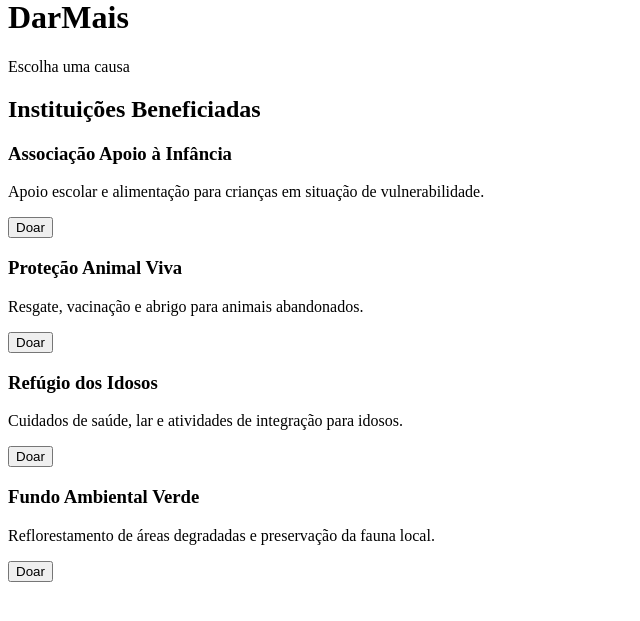
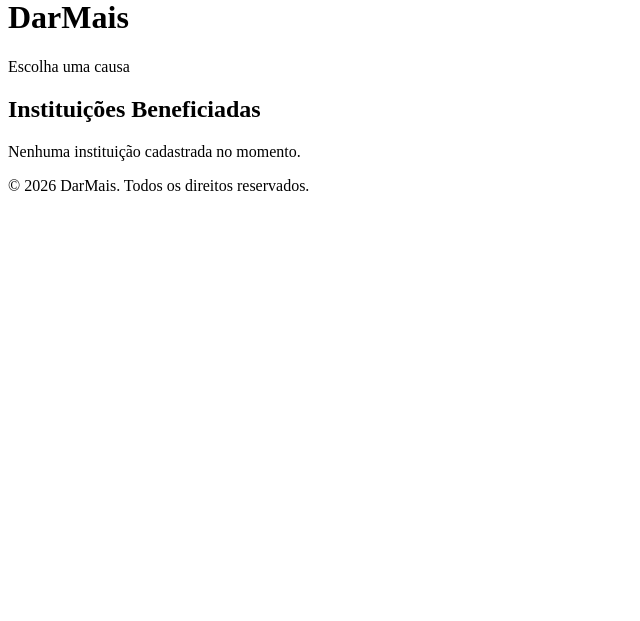
Before and after one commit to wesleykargery1/projeto-3-bimestre, a Flask app: page / in a window 1280 px wide. Shown: the part 22-643 px from the top of the page, without its empty margins (0-640 px from the left). Run offline with Flask 3, Linux system fonts and the light colour scheme; parts of the project's set-up code (start-up, migrations or seed data) failed here and were passed over.

Commit message:
mudança na estrutura dos templates

```diff
--- /dev/null
+++ b/projeto_romerito/blueprints/index/templates/base.html
@@ -0,0 +1,20 @@
+<!DOCTYPE html>
+<html lang="pt-br">
+<head>
+  <meta charset="UTF-8">
+  <meta name="viewport" content="width=device-width, initial-scale=1.0">
+  <title>{% block titulo %}DarMais{% endblock %}</title>
+</head>
+<body>
+
+  <main class="container">
+    {% block conteudo %}
+    {% endblock %}
+  </main>
+
+  <footer class="main-footer">
+    <p>&copy; 2026 DarMais. Todos os direitos reservados.</p>
+  </footer>
+
+</body>
+</html>
--- a/projeto_romerito/blueprints/index/templates/index.html
+++ b/projeto_romerito/blueprints/index/templates/index.html
@@ -1,5 +1,28 @@
 {% extends 'base.html' %}
 
-{% block titulo %} Inicio {% endblock %}
-{% block conteudo %} <h1>Teste</h1>
+{% block titulo %}Início{% endblock %}
+
+{% block conteudo %}
+<header class="main-header">
+  <div class="header-content">
+    <h1>DarMais</h1>
+    <p>Escolha uma causa</p>
+  </div>
+</header>
+
+<div class="content-body">
+  <h2>Instituições Beneficiadas</h2>
+
+  <div class="cards-grid">
+    {% for instituicao in instituicoes %}
+      <div class="card">
+        <h3>{{ instituicao.nome }}</h3>
+        <p>{{ instituicao.descricao }}</p>
+        <button type="button" class="btn-doar">Doar</button>
+      </div>
+    {% else %}
+      <p class="empty-msg">Nenhuma instituição cadastrada no momento.</p>
+    {% endfor %}
+  </div>
+</div>
 {% endblock %}
--- a/projeto_romerito/templates/base.html
+++ /dev/null
@@ -1,42 +0,0 @@
-<!DOCTYPE html>
-<html lang="pt-br">
-<head>
-  <meta charset="UTF-8">
-  <meta name="viewport" content="width=device-width, initial-scale=1.0">
-  <title>DarMais</title>
-</head>
-<body>
-  <header>
-    <h1>DarMais</h1>
-    <p>Escolha uma causa</p>
-  </header>
-
-  <main>
-    <h2>Instituições Beneficiadas</h2>
-
-    <div>
-      <div>
-        <h3>Associação Apoio à Infância</h3>
-        <p>Apoio escolar e alimentação para crianças em situação de vulnerabilidade.</p>
-        <button type="button">Doar</button>
-      </div>
-
-      <div>
-        <h3>Proteção Animal Viva</h3>
-        <p>Resgate, vacinação e abrigo para animais abandonados.</p>
-        <button type="button">Doar</button>
-      </div>
-
-      <div>
-        <h3>Refúgio dos Idosos</h3>
-        <p>Cuidados de saúde, lar e atividades de integração para idosos.</p>
-        <button type="button">Doar</button>
-      </div>
-
-      <div>
-        <h3>Fundo Ambiental Verde</h3>
-        <p>Reflorestamento de áreas degradadas e preservação da fauna local.</p>
-        <button type="button">Doar</button>
-      </div>
-    </div>
-  </main>
```
